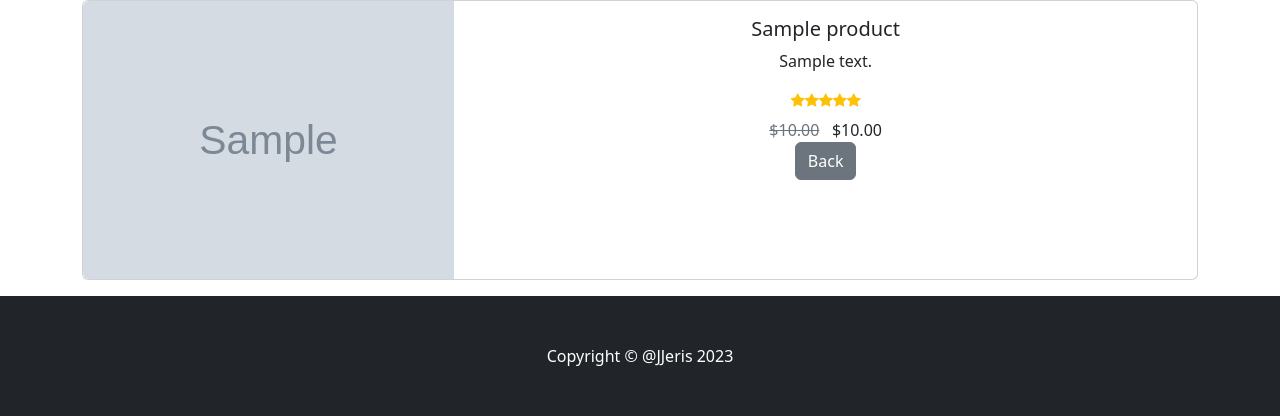
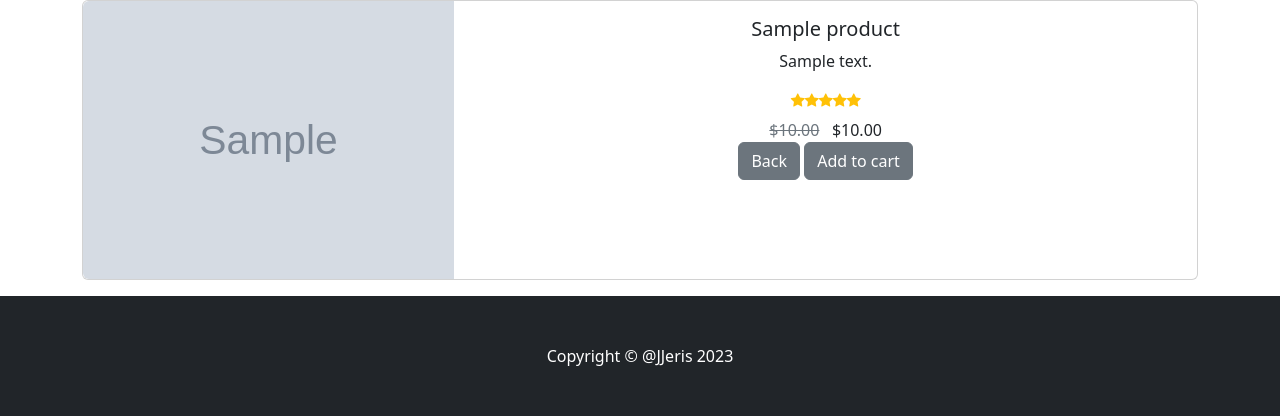
Before and after one commit to JJeris/django-ecommerce, a Django app: page /product/1 in a window 1280 px wide. Shown: the part 56-476 px from the top of the page. Run offline with Django 5.2, Linux system fonts and the light colour scheme; tables that the repository leaves empty hold one stand-in row (values such as "Sample post"); grey boxes marked "Sample" are stand-in pictures; some libraries are stand-ins or nearby versions.

Commit message:
Finish Episode 13 - adding a product to the current session

```diff
--- a/ecom/cart/cart.py
+++ b/ecom/cart/cart.py
@@ -12,3 +12,20 @@ class Cart():
 
         # Make sure cart is available on all pages on site.
         self.cart = cart
+
+    def add(self, product):
+        """
+        _summary_
+
+        Args:
+            product (_type_): _description_
+        """
+        product_id = str(product.id)
+
+        # Have they already added it to the cart
+        if product_id in self.cart:
+            pass
+        else:
+            self.cart[product_id] = {'price': str(product.price)}
+
+        self.session.modified = True
--- a/ecom/store/templates/base.html
+++ b/ecom/store/templates/base.html
@@ -14,6 +14,8 @@
         <link href="https://cdn.jsdelivr.net/npm/bootstrap-icons@1.5.0/font/bootstrap-icons.css" rel="stylesheet" />
         <!-- Core theme CSS (includes Bootstrap)-->
         <link href="{% static 'css/styles.css' %}" rel="stylesheet" />
+
+        <script src="https://code.jquery.com/jquery-3.7.1.min.js" integrity="sha256-/JqT3SQfawRcv/BIHPThkBvs0OEvtFFmqPF/lYI/Cxo=" crossorigin="anonymous"></script>
     </head>
     <body>
         {% include 'navbar.html' %}
--- a/ecom/store/templates/product.html
+++ b/ecom/store/templates/product.html
@@ -36,6 +36,14 @@ Needs to be the first tab in the template file.
 
                         <br>
                         <a href="{% url 'home' %}" class="btn btn-secondary" >Back</a>
+
+                        <button
+                            type="button"
+                            value="{{ product.id }}"
+                            class="btn btn-secondary"
+                            id="add-cart"
+
+                        >Add to cart</button>
                     </center>
 
                 </div>
@@ -44,4 +52,28 @@ Needs to be the first tab in the template file.
     </div>
 </div>
 
+
+<script>
+    // Check if button pressed.
+    $(document).on('click', '#add-cart', function(e){
+        e.preventDefault()
+        $.ajax({
+            type: 'POST',
+            url: '{% url 'cart_add' %}',
+            data: {
+                product_id: $('#add-cart').val(),
+                csrfmiddlewaretoken: '{{ csrf_token }}',
+                action: 'post'
+            },
+            success: function(json) {
+                console.log(json);
+            },
+            error: function(xhr, errmsg, err) {
+
+            }
+        });
+    })
+
+
+</script>
 {% endblock %}
```
Also changed, not shown: ecom/cart/views.py (+21 -3 lines).
